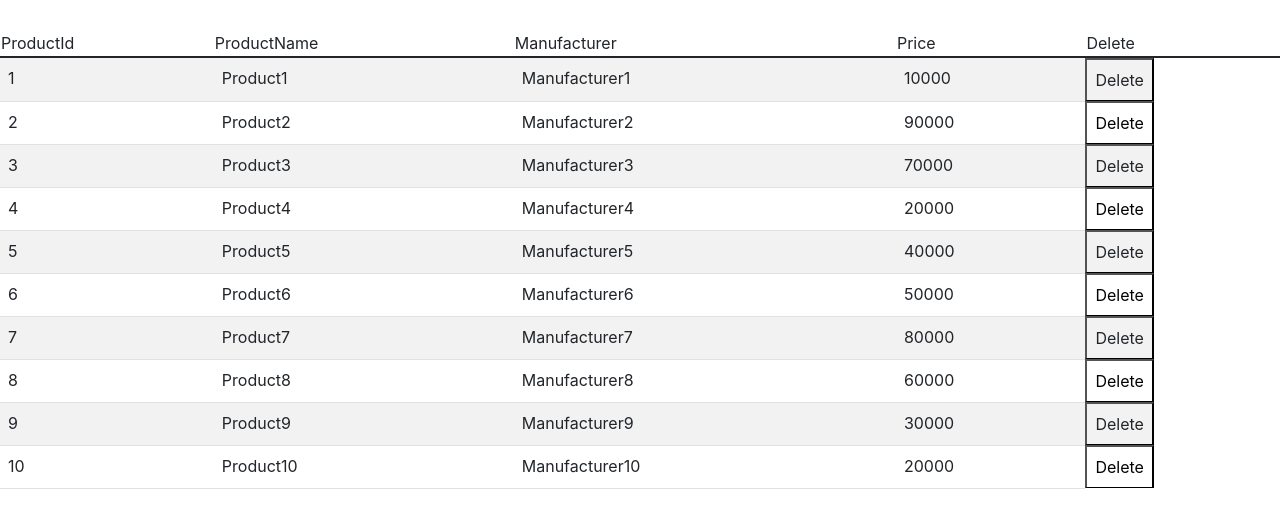
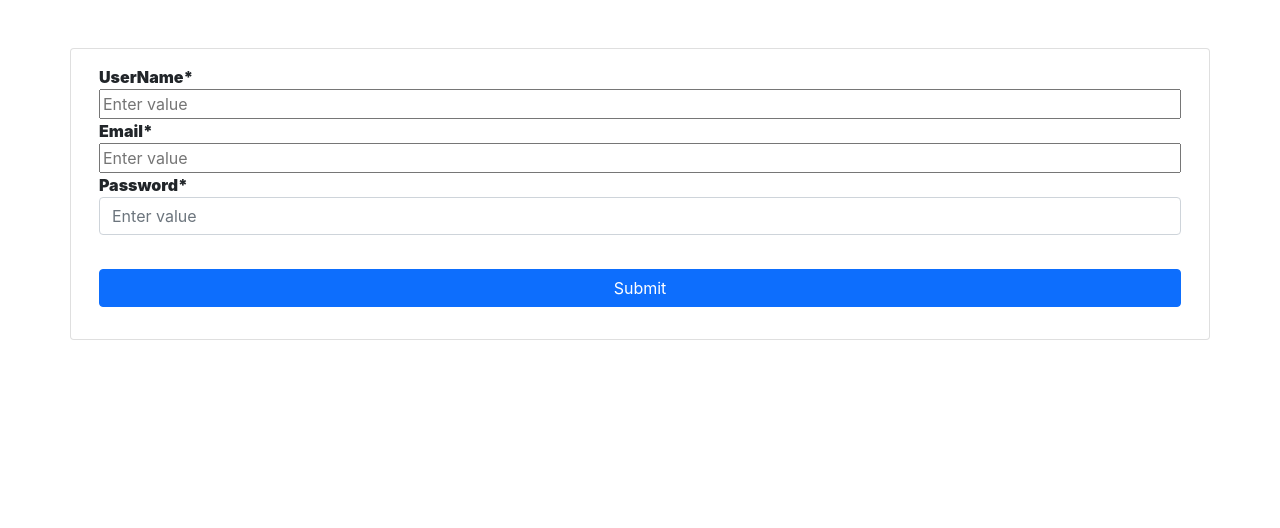
Before and after one commit to PalkeshCloudChamp/ReactJs_Practice, a React (Create React App) app: page / in a window 1280 px wide. Shown: the top 528 px of the page. Built offline with nearby package versions, Linux system fonts and the light colour scheme.

Commit message:
22-09-21

```diff
--- /dev/null
+++ b/src/component/22-09-21/App.css
@@ -0,0 +1,12 @@
+input{
+    width: 100%;
+}
+
+button{
+    margin-top: 10px;
+    width: 100%;
+}
+label{
+    padding-right: 100%;
+    font-weight: 1000;
+}
--- /dev/null
+++ b/src/component/22-09-21/App.js
@@ -0,0 +1,20 @@
+import React,{Component} from "react";
+import { MakeForm } from "./makeForm";
+import './App.css'
+
+class App extends Component {
+        state = {  }
+    render() {
+        return ( <>
+        <center>
+        <div>
+            <MakeForm / >
+        </div>
+        </center>
+        </> );
+    }
+}
+
+
+
+export default App;
--- /dev/null
+++ b/src/component/22-09-21/makeForm.js
@@ -0,0 +1,96 @@
+import React, { Component } from "react";
+
+class MakeForm extends Component {
+
+    state = {
+        name: '',
+        nameErrorVisi: false,
+        email: '',
+        emailerrorVisi: false,
+        password: '',
+        passerrorVisi: false,
+    }
+
+    validateUserName = evt => {
+        this.setState((prevState, prevProp) => {
+            console.log(prevState.name.length)
+            if (prevState.name.length < 4) {
+                return ({
+                    nameErrorVisi: true,
+                    name: evt.target.value
+                })
+            }
+            else {
+                return ({
+                    nameErrorVisi: false,
+                    name: evt.target.value
+                })
+            }
+        })
+    }
+
+    ValidateEmail = evt => {
+        var mailformat = /^\w+([\.-]?\w+)*@\w+([\.-]?\w+)*(\.\w{2,3})+$/;
+        if (evt.target.value.match(mailformat)) {
+            this.setState((prevState, prevProp) => {
+                return ({
+                    email: evt.target.value,
+                    emailerrorVisi: false
+                })
+            });
+        }
+        else {
+            this.setState((prevState, prevProp) => {
+                return ({
+                    email: evt.target.value,
+                    emailerrorVisi: true
+                })
+            });
+        }
+    }
+
+
+    ValidatePassword = evt => {
+        var passformat = /(?=.*\d)(?=.*[a-z])(?=.*[A-Z]).{8,}/;
+        if (evt.target.value.match(passformat)) {
+            this.setState((prevState, prevProp) => {
+                return ({
+                    password: evt.target.value,
+                    passerrorVisi: false
+                })
+            });
+        }
+        else {
+            this.setState((prevState, prevProp) => {
+                return ({
+                    password: evt.target.value,
+                    passerrorVisi: true
+                })
+            });
+        }
+    }
+
+
+
+    render() {
+        return (<>
+            <div className="container card mt-5">
+                <form className='card-body'>
+                    <div className='form-group mb-3'>
+                        <label>UserName*</label><br></br>
+                        <input type='text' placeholder="Enter value" onChange={this.validateUserName} value={this.state.name} required /><br></br>
+                        <div className="text-danger">{this.state.nameErrorVisi ? <>Minimum size of Name (5)</> : null}</div>
+                        <label>Email*</label><br></br>
+                        <input type='email' placeholder="Enter value" onChange={this.ValidateEmail} required /><br></br>
+                        <div className="text-danger">{this.state.emailerrorVisi ? <>Write Correct Email Address.</> : null}</div>
+                        <label>Password*</label><br></br>
+                        <input type='password' placeholder="Enter value" onChange={this.ValidatePassword} className = "form-control pwd"required /><br></br>
+                        <div className="text-danger">{this.state.passerrorVisi ? <>Make a Strong Password</> : null}</div>
+                        <button type="submit" class="btn btn-primary">Submit</button>
+                    </div>
+                </form>
+            </div>
+        </>)
+    }
+}
+export { MakeForm }
--- a/src/index.js
+++ b/src/index.js
@@ -2,7 +2,7 @@ import React from 'react';
 import ReactDOM from 'react-dom';
 import './index.css';
 // import App from './component/20-09-21/3/App';
-import App from './component/20-09-21/1/App';
+import App from './component/22-09-21/App';
 import reportWebVitals from './reportWebVitals';
 
   ReactDOM.render(
```
